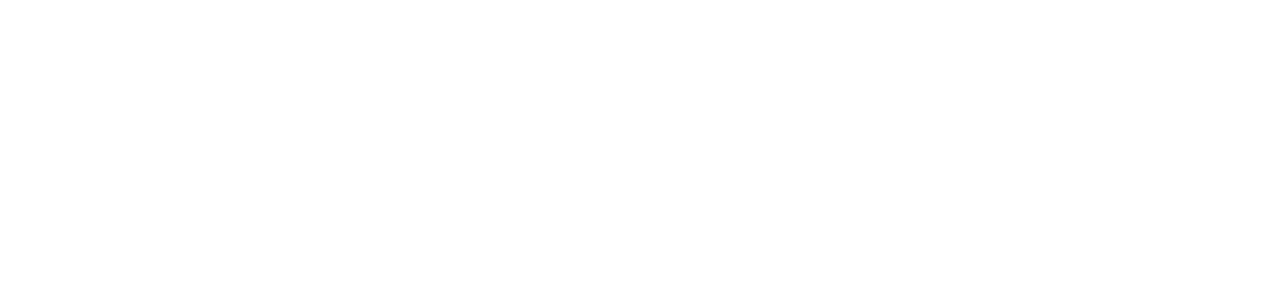
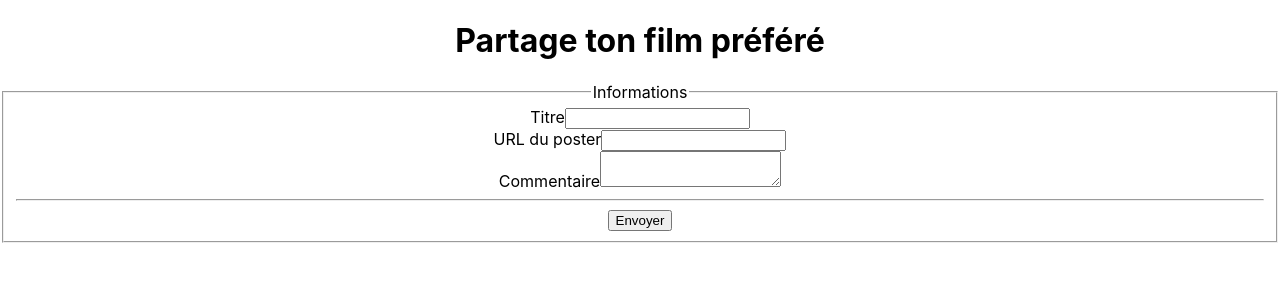
Before and after one commit to thmsbnrd/react-movie-post, a React (Create React App) app: page / in a window 1280 px wide. Shown: the top 300 px of the page. Built offline with nearby package versions, Linux system fonts and the light colour scheme.

Commit message:
imported FormMovie in App

```diff
--- a/src/App.js
+++ b/src/App.js
@@ -1,10 +1,11 @@
 import React from 'react';
 import './App.css';
+import FormMovie from './components/FormMovie';
 
 function App() {
   return (
     <div className="App">
-
+      <FormMovie />
     </div>
   );
 }
--- a/src/components/FormMovie.js
+++ b/src/components/FormMovie.js
@@ -55,8 +55,8 @@
 
                 <div className="form-data">
                 <label htmlFor="comment">Commentaire</label>
-                <input
-                    type="textarea"
+                <textarea
+                    type="text"
                     id="comment"
                     name="comment"
                     onChange={this.onChange}
```
